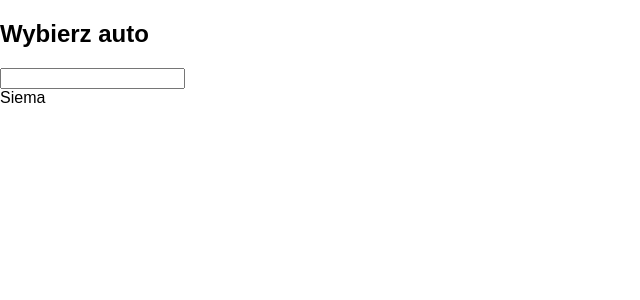
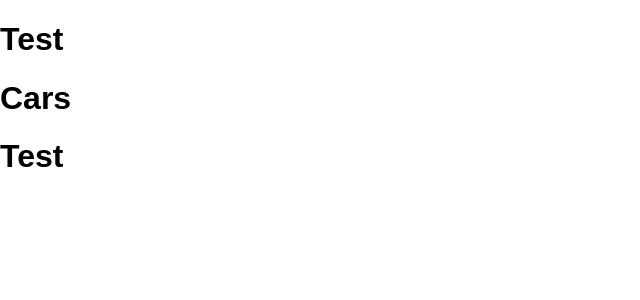
Before and after one commit to phiwanczuk/caryourself, a React (Create React App) app: page / in a window 1280 px wide. Shown: the top 300 px of the page, without its empty margins (0-640 px from the left). Built offline with nearby package versions, Linux system fonts and the light colour scheme.

Commit message:
Cars components rearranged

```diff
--- a/src/App.js
+++ b/src/App.js
@@ -4,7 +4,7 @@
     Route,
 } from 'react-router-dom'
 import {Grid} from 'react-bootstrap'
-import CarSearch from './Components/CarSearch/CarSearch'
+import CarsView from './Components/Cars/CarsView'
 import Cars from "./Components/Cars/Cars";
 
 class App extends Component {
@@ -14,7 +14,7 @@
                 <Grid>
                 <Route exact
                        path="/"
-                       component={CarSearch}/>
+                       component={CarsView}/>
                 <Route exact
                        path="/"
                        component={Cars}/>
--- a/src/Components/CarSearch/index.js
+++ /dev/null
@@ -1 +0,0 @@
-export{default} from './CarSearch'
--- a/src/Components/Cars/Cars.js
+++ b/src/Components/Cars/Cars.js
@@ -1,19 +1,34 @@
 import React from 'react'
 
-class Cars extends React.Component{
+import CarsView from './CarsView'
+
+class Cars extends React.Component {
 
     state = {
         cars: null,
     }
-    componentDidMount(){
+
+    componentDidMount() {
         fetch(
             `${process.env.PUBLIC_URL}/MOCK_DATA.json`
+        ).then(
+            response => response.json()
+        ).then(
+            cars => this.setState({cars})
         )
-}
-    render(){
-        return(
-                <div>Siema</div>
+    }
+
+    render() {
+
+        const {cars} = this.state
+
+        return (
+            <div>
+                <h1>Cars</h1>
+                <CarsView/>
+            </div>
         );
     }
 }
+
 export default Cars
--- /dev/null
+++ b/src/Components/Cars/CarsView.js
@@ -0,0 +1,30 @@
+import React from 'react'
+
+class CarsView extends React.Component {
+
+    state = {
+        cars: null
+    }
+    render() {
+        const {cars} = this.state
+
+        return (
+            <div>
+                <h1>Test</h1>
+                <ul>
+                    {
+                        cars && cars.map(
+                            ({id, name, fuel_consumption, capacity, max_speed}) => (
+                                <li key={id}>{name}</li>
+                            )
+                        )
+                    }
+
+                </ul>
+            </div>
+        )
+    }
+}
+
+
+        export default CarsView
--- a/src/Components/Cars/index.js
+++ b/src/Components/Cars/index.js
@@ -1 +1,3 @@
 export{default} from './Cars'
+export{default} from './CarSearchForm'
+export{default} from './CarsView'
```
Also changed, not shown: src/Components/Cars/CarSearchForm.js (renamed from src/Components/CarSearch/CarSearch.js).
